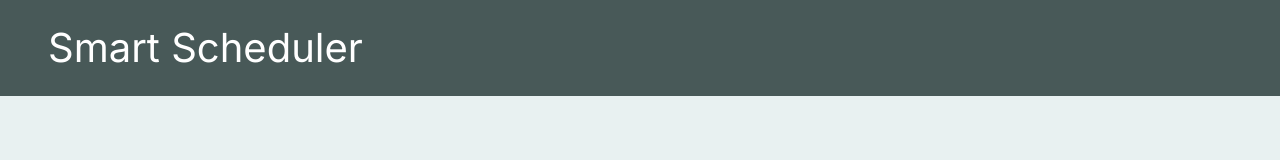
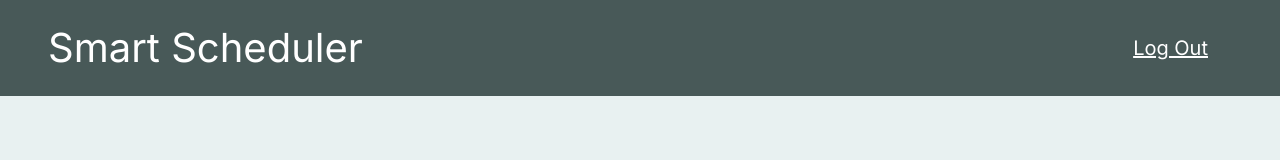
Before and after one commit to chrcha1/CSCI201_finalProject_COMBINED, a Next.js app: page /new-event in a window 1280 px wide. Shown: the top 160 px of the page. Built offline with nearby package versions, Linux system fonts and the light colour scheme.

Commit message:
fixed signup, removed forgot login, added logout

```diff
--- a/src/app/components/navbar.tsx
+++ b/src/app/components/navbar.tsx
@@ -1,11 +1,16 @@
 import '../css/navbar.css'
 
 export default function Navbar() {
+    const domain = `${window.location.protocol}//${window.location.hostname}`;
+    const port = 8080;
     return (
         <div className={"navbar-main"}>
-            <div className={"row d-flex align-items-center justify-content-center h-100 w-100 ps-5"}>
-                <div className={"col-12 text-white header-text"}>
+            <div className={"row d-flex align-items-center justify-content-center h-100 w-100 px-5"}>
+                <div className={"col-8 text-white header-text"}>
                     Smart Scheduler
+                </div>
+                <div className={"col-4 text-end"}>
+                    <a href={`${domain}:${port}/smartScheduler/LogoutServlet`} className={"logout"}>Log Out</a>
                 </div>
             </div>
         </div>
--- a/src/app/css/navbar.css
+++ b/src/app/css/navbar.css
@@ -6,3 +6,9 @@
 .header-text {
     font-size: 2.5em;
 }
+
+.logout {
+    font-size: 1.25rem;
+    text-underline: none;
+    color: white;
+}
--- a/src/app/login/page.tsx
+++ b/src/app/login/page.tsx
@@ -120,12 +120,9 @@ export default function Login() {
                   </div>
                   <div className="row text-center pt-4 d-flex align-items-center justify-content-center">
                     <div className="col-12 text-center">
-                      <button className="btn login-button w-100" type="submit">
+                      <button className="btn login-button w-100 mb-5" type="submit">
                         Login
                       </button>
-                      <div className="text-end pt-2 pb-5 forgot-password-text">
-                        Forgot Password?
-                      </div>
                       {errorMessage && (
                         <div className="error-message">{errorMessage}</div>
                       )}
--- a/src/app/new-event/page.tsx
+++ b/src/app/new-event/page.tsx
@@ -51,7 +51,7 @@ export default function newEvent() {
       if (data.message === "Event created successfully.") {
           console.log(data.eventId);
           let eventId = data.eventId;
-          setUrl("localhost:3000/event?eventId=" + eventId);
+          setUrl("localhost:3000/events?eventId=" + eventId);
           console.log(url);
       }
 
```
Also changed, not shown: 2 other files (tests, documents, lock files or other folders).
